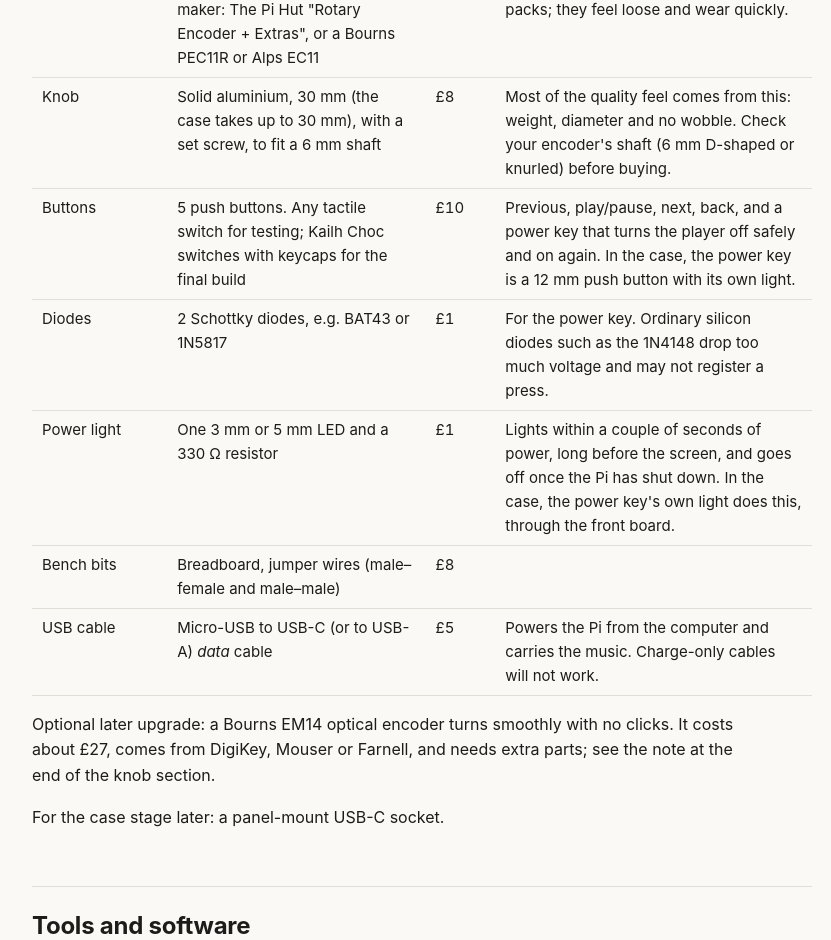
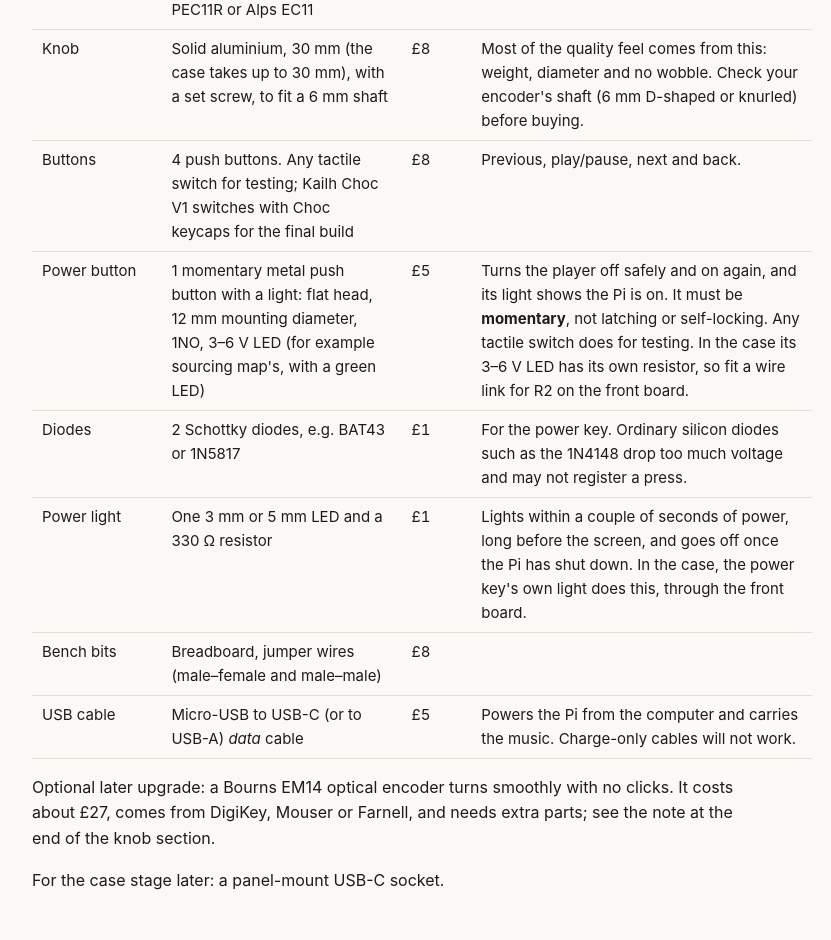
Before and after one commit to Niuslar/NFC-Music-Player, a plain HTML site: page docs/index.html in a window 1280 px wide. Shown: the part 1632-2572 px from the top of the page, without its empty margins (346-1177 px from the left). Drawn offline with Linux system fonts and the light colour scheme.

Commit message:
List the power button separately in the build guide's parts
Four push buttons for playback, and one momentary 12 mm metal button
with a 3-6 V LED for power, with a wire link for R2 in the case.

Co-Authored-By: Claude Opus 5.5 <noreply@anthropic.com>

```diff
--- a/docs/index.html
+++ b/docs/index.html
@@ -119,7 +119,8 @@
   <tr><td>NFC cards</td><td>NTAG215 blank PVC cards</td><td class="num">£8</td><td>NTAG213/216 and MIFARE Classic cards also work. Only the card's ID is read.</td></tr>
   <tr><td>Knob encoder</td><td>24-click rotary encoder with push switch, from a known maker: The Pi Hut "Rotary Encoder + Extras", or a Bourns PEC11R or Alps EC11</td><td class="num">£4</td><td>Clicks as it turns. Normal-pitch pins that fit a breadboard. Avoid unbranded multi-packs; they feel loose and wear quickly.</td></tr>
   <tr><td>Knob</td><td>Solid aluminium, 30 mm (the case takes up to 30 mm), with a set screw, to fit a 6 mm shaft</td><td class="num">£8</td><td>Most of the quality feel comes from this: weight, diameter and no wobble. Check your encoder's shaft (6 mm D-shaped or knurled) before buying.</td></tr>
-  <tr><td>Buttons</td><td>5 push buttons. Any tactile switch for testing; Kailh Choc switches with keycaps for the final build</td><td class="num">£10</td><td>Previous, play/pause, next, back, and a power key that turns the player off safely and on again. In the case, the power key is a 12 mm push button with its own light.</td></tr>
+  <tr><td>Buttons</td><td>4 push buttons. Any tactile switch for testing; Kailh Choc V1 switches with Choc keycaps for the final build</td><td class="num">£8</td><td>Previous, play/pause, next and back.</td></tr>
+  <tr><td>Power button</td><td>1 momentary metal push button with a light: flat head, 12 mm mounting diameter, 1NO, 3–6 V LED (for example sourcing map's, with a green LED)</td><td class="num">£5</td><td>Turns the player off safely and on again, and its light shows the Pi is on. It must be <strong>momentary</strong>, not latching or self-locking. Any tactile switch does for testing. In the case its 3–6 V LED has its own resistor, so fit a wire link for R2 on the front board.</td></tr>
   <tr><td>Diodes</td><td>2 Schottky diodes, e.g. BAT43 or 1N5817</td><td class="num">£1</td><td>For the power key. Ordinary silicon diodes such as the 1N4148 drop too much voltage and may not register a press.</td></tr>
   <tr><td>Power light</td><td>One 3 mm or 5 mm LED and a 330 Ω resistor</td><td class="num">£1</td><td>Lights within a couple of seconds of power, long before the screen, and goes off once the Pi has shut down. In the case, the power key's own light does this, through the front board.</td></tr>
   <tr><td>Bench bits</td><td>Breadboard, jumper wires (male–female and male–male)</td><td class="num">£8</td><td></td></tr>
```
